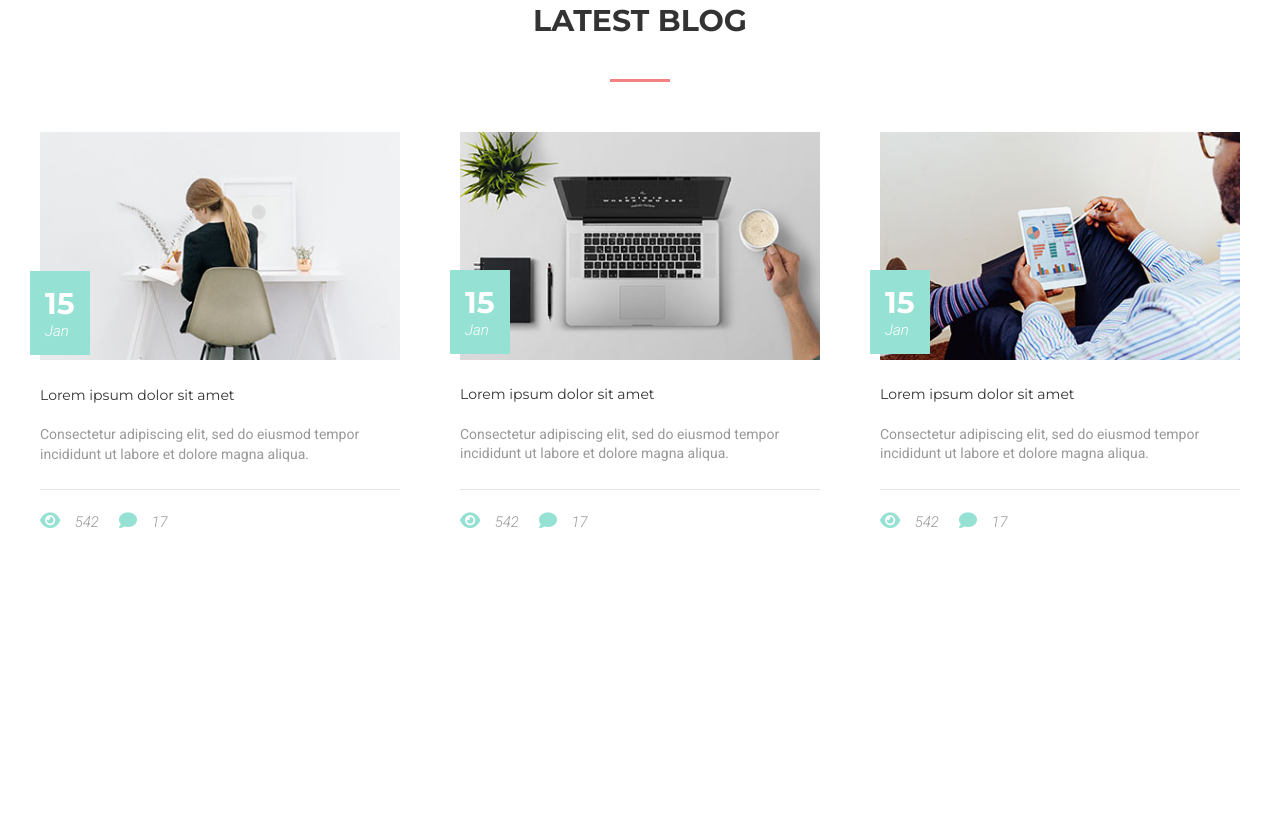
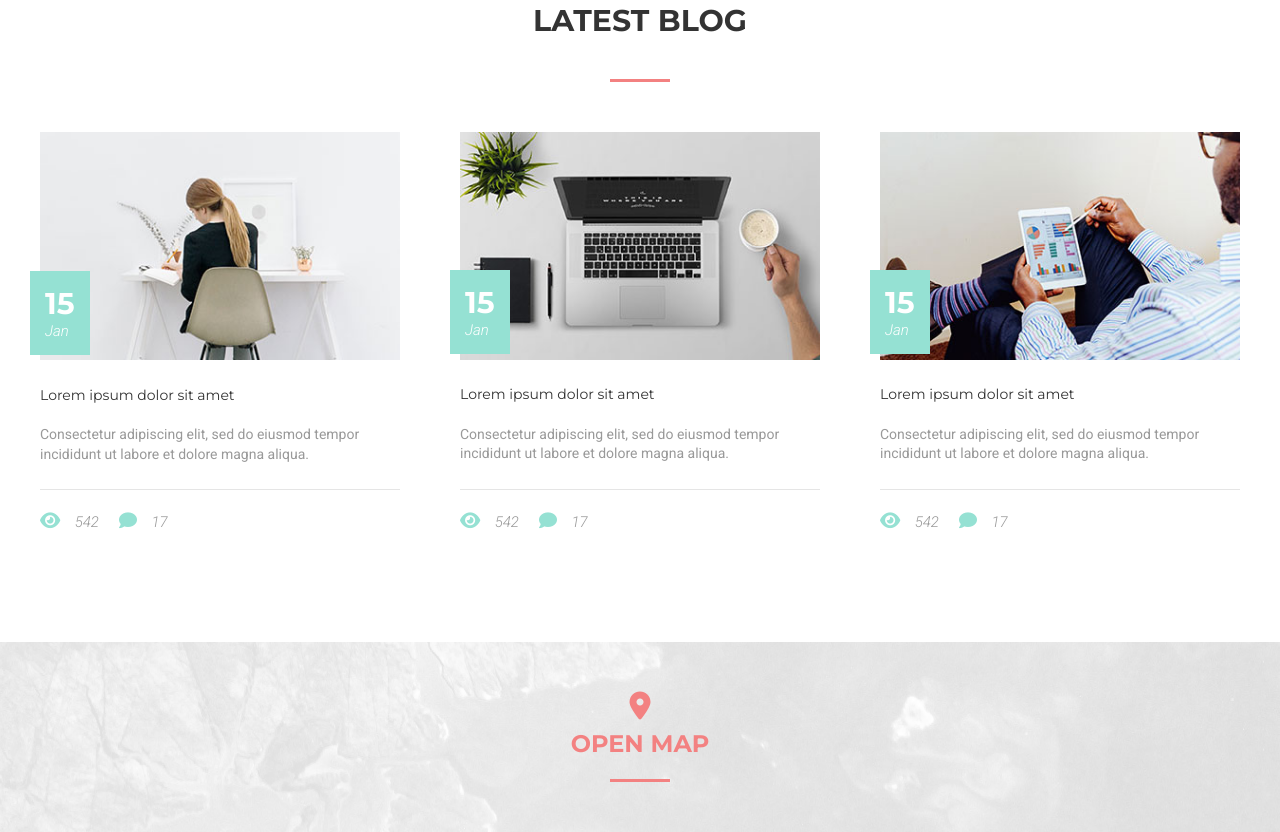
Before and after one commit to SurokDima/pet-langings-mogo, a website: page index.html in a window 1280 px wide. Shown: the part 8058-8890 px from the top of the page. Before the commit the page ends 8700 px from the top, so only its background shows below. Drawn offline with Linux system fonts and the light colour scheme.

Commit message:
Finished map section

```diff
--- a/index.html
+++ b/index.html
@@ -1176,6 +1176,15 @@
             </div> <!-- .l-container -->
         </section> <!-- section.c-blog -->
 
+        <section class="c-map">
+            <h2 class="c-map__title">
+                <i class="fas fa-map-marker-alt c-map__icon"></i>
+                <a href="#" class="c-map__link">
+                    Open Map
+                </a>
+            </h2>
+        </section>
+
     </div> <!-- .l-wrapper -->
 
 
--- /dev/null
+++ b/src/common/c-map/_c-map.scss
@@ -0,0 +1,56 @@
+$color-red: #f38181;
+
+.c-map {
+    padding: 50px 0;
+
+    background: url("../images/map/map-bg.png");
+    block-size: cover;
+    background-position: center;
+
+    &__title {
+        text-align: center;
+
+        color: $color-red;
+
+        display: flex;
+
+        flex-direction: column;
+
+        justify-content: center;
+        align-items: center;
+
+        &:after {
+            content: '';
+
+            display: block;
+
+            width: 60px;
+            height: 3px;
+
+            background: $color-red;
+
+            margin: 1.25rem auto 0;
+        }
+    }
+
+    &__icon {
+        font-size: 1.75rem;
+    }
+
+    &__link {
+        color: $color-red;
+
+        font-family: 'Montserrat', sans-serif;
+        font-size: 1.5rem;
+        font-weight: 700;
+
+        text-decoration: none;
+        text-transform: uppercase;
+
+        margin-top: .625rem;
+
+        &:hover {
+            text-decoration: underline;
+        }
+    }
+}
--- a/src/main.scss
+++ b/src/main.scss
@@ -67,3 +67,4 @@ html {
 @import "common/c-work/c-work";
 @import "common/c-clients/c-clients";
 @import "common/c-blog/c-blog";
+@import "common/c-map/c-map";
```
Also changed, not shown: assets/css/main.css, assets/images/map/map-bg.png (added), 1 other file.
